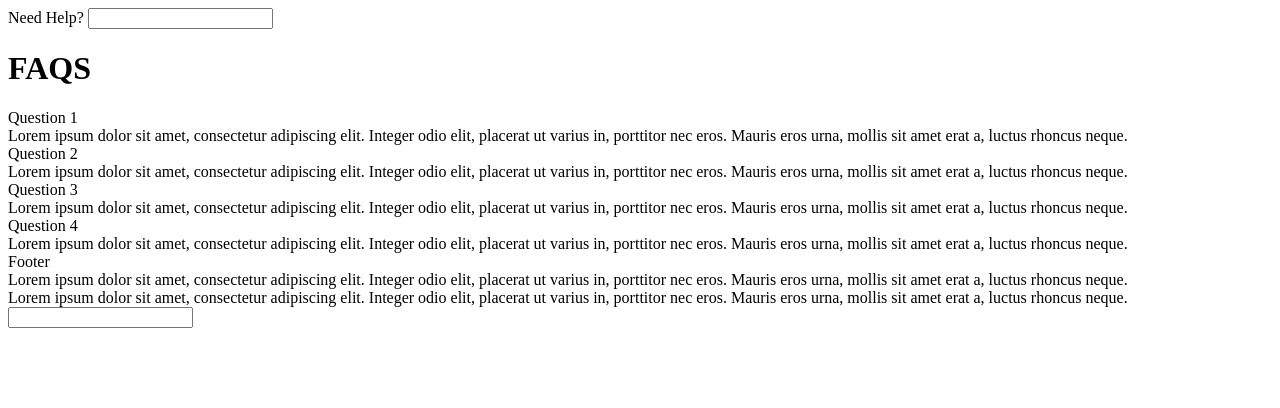
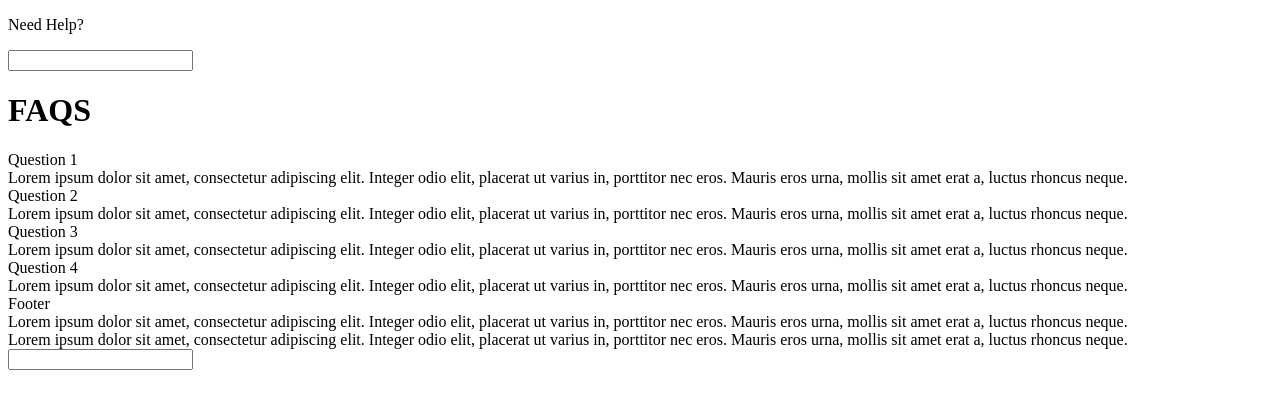
Before and after one commit to politecnicoDAW-2022/DIW-Proyecto-Gropy, a website: page components/faq.html in a window 1280 px wide. Drawn offline with Linux system fonts and the light colour scheme.

Commit message:
refactor: faq html

```diff
--- a/components/faq.html
+++ b/components/faq.html
@@ -8,7 +8,7 @@
     </head>
     <body>
         <main>
-        Need Help?
+        <p>Need Help?</p>
         <input type="search" name="searchFaq">
 
         <h1>FAQS</h1>
```
Lines whose indentation alone changed are shown as unchanged.
